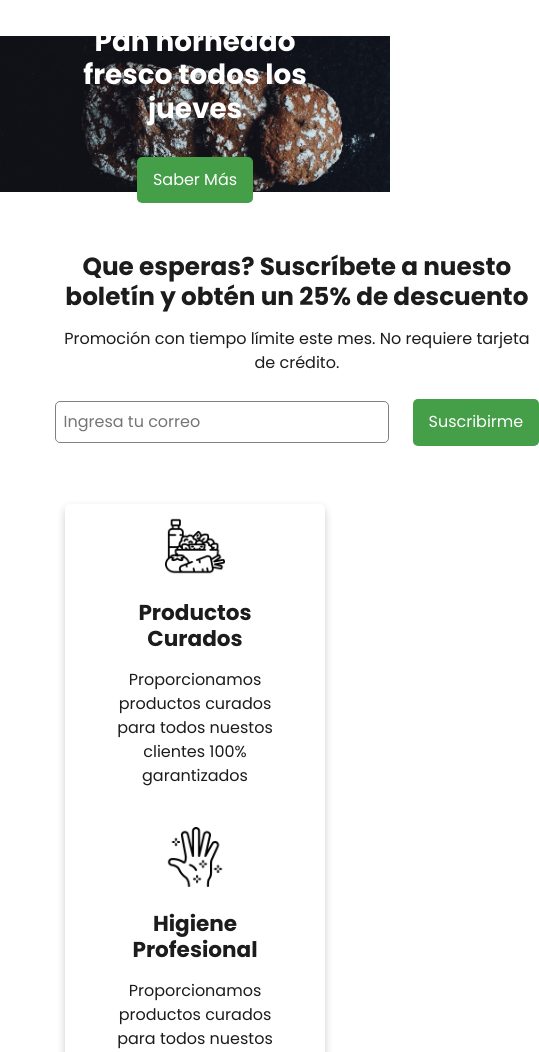
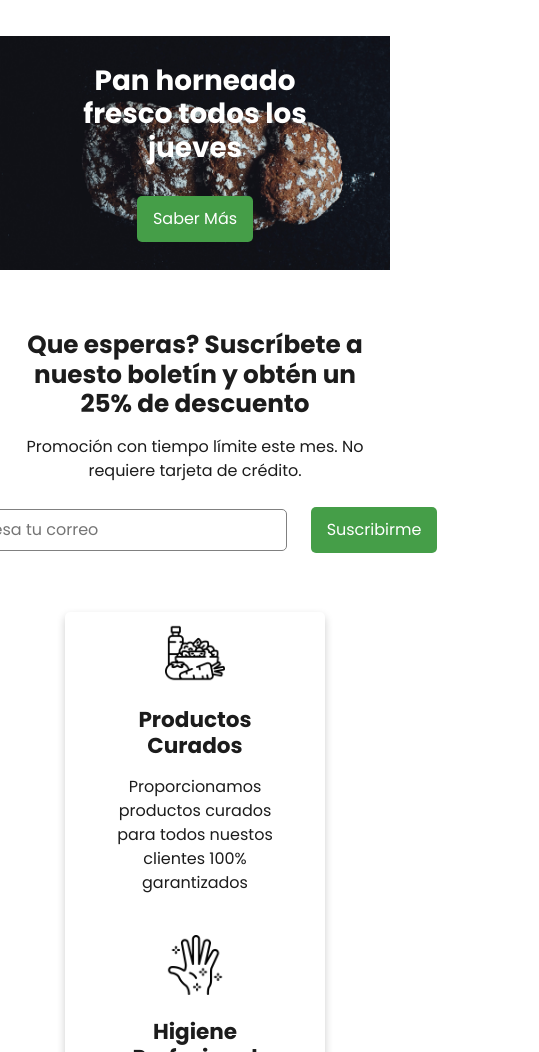
Before and after one commit to NermFrontDev/Final-Project-Coder, a website: page pages/faqs.html in a window 390 px wide. Shown: the part 1698-2750 px from the top of the page, 539 px wide, since content can reach past the window. Drawn offline with nearby package versions, Linux system fonts and the light colour scheme.

Commit message:
Solucion de error de responsive

```diff
--- a/pages/faqs.html
+++ b/pages/faqs.html
@@ -195,7 +195,7 @@
         </div>
     </section>
     <section class="container-fluid newsletter">
-        <div class="container mt-5 col-10 col-lg-6 text-center align-items-center d-grid gap-2 newsletter_info">
+        <div class="container mt-5 col-12 col-lg-6 text-center align-items-center d-flex flex-column gap-2 newsletter_info wow animate__ animate__headShake animate__delay-1s animated">
             <h2 class="fw-bold">Que esperas? Suscríbete a nuesto boletín y obtén un 25% de descuento</h2>
             <p>Promoción con tiempo límite este mes. No requiere tarjeta de crédito.</p>
             <div class="d-flex text-center align-items-center justify-content-center newsletter-action">
--- a/scss/styles.scss
+++ b/scss/styles.scss
@@ -752,7 +752,7 @@ body {
 
 .banner-bread {
     width: 100%;
-    height: 40vw;
+    height: 60vw;
     background: url(../images/faqs-page/bread.jpeg) no-repeat;
     background-size: cover;
     background-position: center;
```
Also changed, not shown: index.html (+1 -1 lines), css/styles.css.
